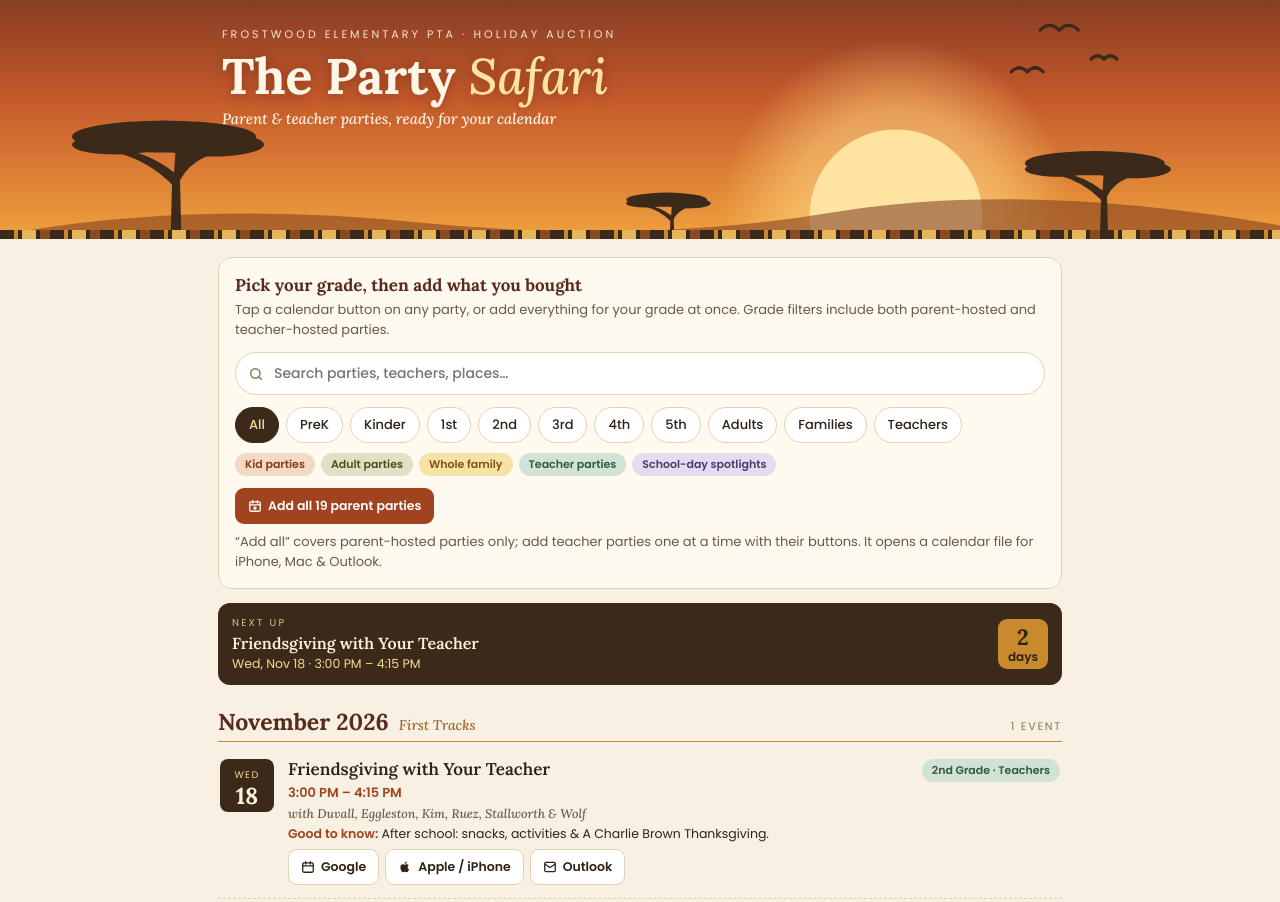
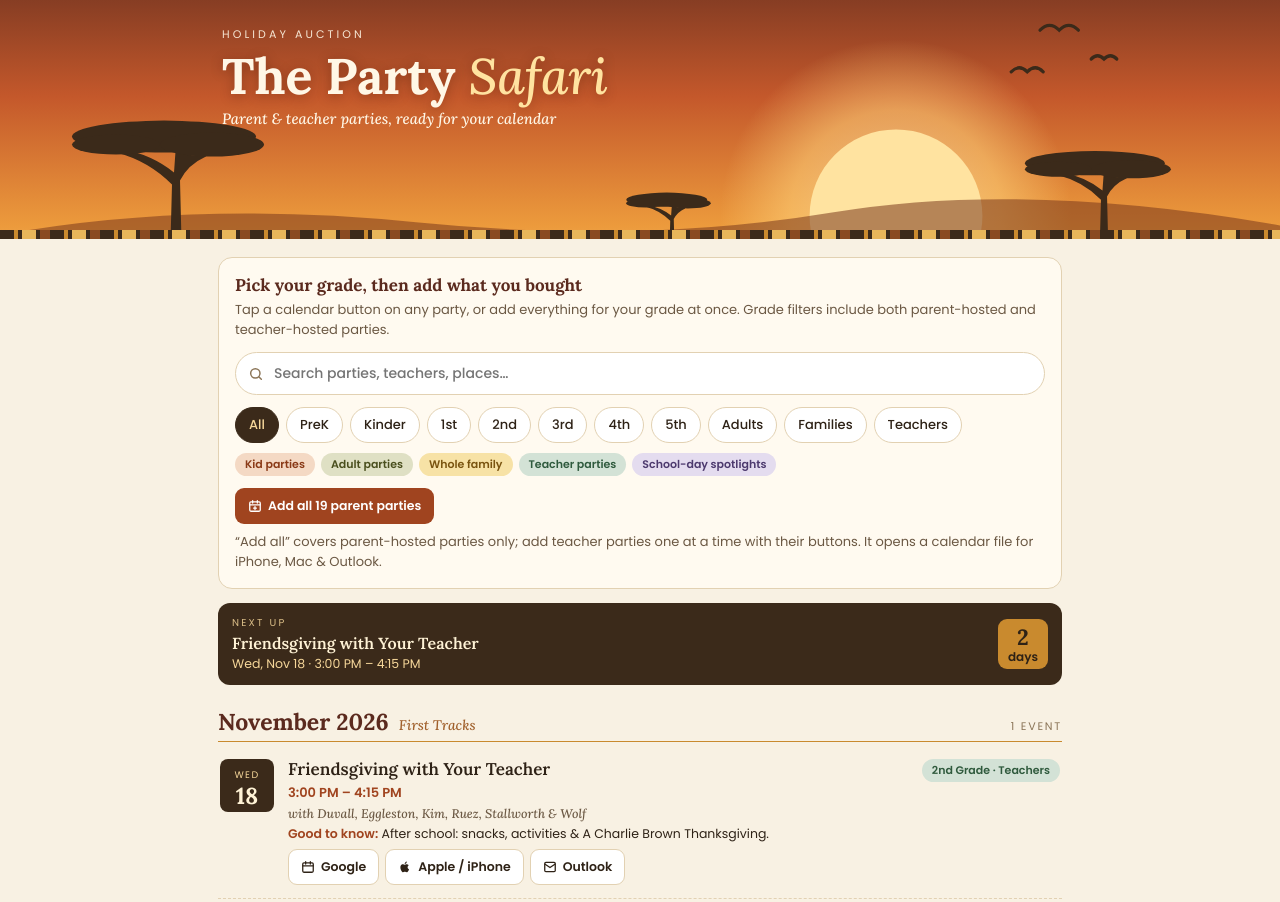
Before and after one commit to perfectionprincess-cell/holidaysafariparties, a plain HTML site: page index.html in a window 1280 px wide. Shown: the top 902 px of the page. Drawn offline with Linux system fonts and the light colour scheme.

Commit message:
Remove 'Frostwood Elementary PTA' from header
Co-Authored-By: Claude Opus 5.5 <noreply@anthropic.com>
Claude-Session: https://claude.ai/code/session_01LyeQTpA45CSL1Q7dmfh82q

```diff
--- a/index.html
+++ b/index.html
@@ -98,7 +98,7 @@ footer b{font:600 11px Poppins,sans-serif;letter-spacing:.2em;color:var(--rust);
 <g fill="none" stroke="#3b2a1a" stroke-width="2" stroke-linecap="round">
 <path d="M650 62 q6 -6 12 0 q6 -6 12 0"/><path d="M682 80 q4 -4 8 0 q4 -4 8 0"/><path d="M632 88 q5 -5 10 0 q5 -5 10 0"/></g>
 <g fill="#3b2a1a"><path d="M0 230 V214 l6 -12 l3 12 l5 -16 l3 16 l6 -10 l2 10 l7 -14 l2 14 h766 V230Z"/></g>
-</svg><div class="ttl"><div class="kick">Frostwood Elementary PTA · Holiday Auction</div>
+</svg><div class="ttl"><div class="kick">Holiday Auction</div>
 <h1>The Party <em>Safari</em></h1><div class="lede">Parent &amp; teacher parties, ready for your calendar</div></div></div>
 <div class="band"></div>
 <main>
```
